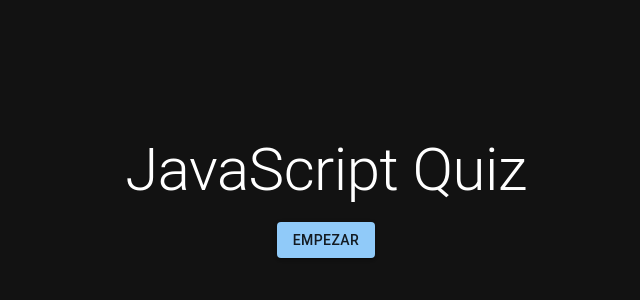
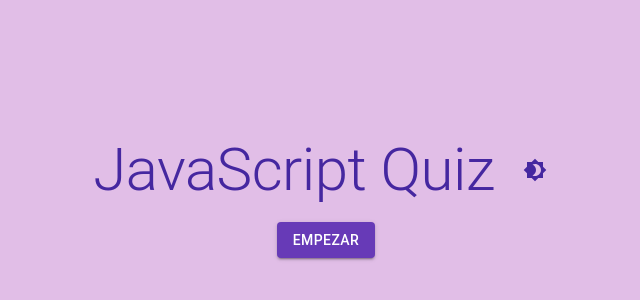
Before and after one commit to fabrinucci/simple-projects, a React (Vite) app in the folder projects/javascript-quiz-zustand/: page / in a window 1280 px wide. Shown: the part 196-496 px from the top of the page, without its empty margins (314-954 px from the left). Built offline with nearby package versions, Linux system fonts and the light colour scheme.

Commit message:
Add theme

```diff
--- a/projects/javascript-quiz-zustand/src/App.tsx
+++ b/projects/javascript-quiz-zustand/src/App.tsx
@@ -1,22 +1,23 @@
+import { createContext } from 'react';
 import { Container, Stack, Typography } from '@mui/material';
-import { ThemeProvider, createTheme } from '@mui/material/styles';
+import { ThemeProvider } from '@mui/material/styles';
 import CssBaseline from '@mui/material/CssBaseline';
 
 import { useQuestionsStore } from './store/questions.store';
 import { Start } from './components/Start';
 import { Game } from './components/Game';
+import { SwitchTheme } from './components/Theme';
+import { useTheme } from './hooks/useTheme';
 
-const darkTheme = createTheme({
-	palette: {
-		mode: 'dark',
-	},
-});
+const ColorModeContext = createContext({ toggleColorMode: () => {} });
 
 function App() {
+	const { theme, colorMode } = useTheme();
 	const questions = useQuestionsStore((state) => state.questions);
 
 	return (
-		<ThemeProvider theme={darkTheme}>
+		<ColorModeContext.Provider value={colorMode}>
+			<ThemeProvider theme={theme}>
 				<CssBaseline />
 
 				<main>
@@ -29,6 +30,7 @@
 							<Typography component='h1' variant='h2'>
 								JavaScript Quiz
 							</Typography>
+							<SwitchTheme theme={theme} colorMode={colorMode} />
 						</Stack>
 						<Stack
 							padding={2}
@@ -42,6 +44,7 @@
 					</Container>
 				</main>
 			</ThemeProvider>
+		</ColorModeContext.Provider>
 	);
 }
 
--- /dev/null
+++ b/projects/javascript-quiz-zustand/src/components/Theme.tsx
@@ -0,0 +1,28 @@
+import { Brightness1, Brightness4 } from '@mui/icons-material';
+import { Box, IconButton, Theme } from '@mui/material';
+
+interface Props {
+	theme: Theme;
+	colorMode: {
+		toggleColorMode: () => void;
+	};
+}
+export const SwitchTheme = ({ theme, colorMode }: Props) => {
+	return (
+		<Box
+			sx={{
+				display: 'flex',
+				alignItems: 'center',
+				justifyContent: 'center',
+				bgcolor: 'background.default',
+				color: 'text.primary',
+			}}>
+			<IconButton
+				size='large'
+				onClick={colorMode.toggleColorMode}
+				color='inherit'>
+				{theme.palette.mode === 'dark' ? <Brightness1 /> : <Brightness4 />}
+			</IconButton>
+		</Box>
+	);
+};
--- /dev/null
+++ b/projects/javascript-quiz-zustand/src/hooks/useTheme.tsx
@@ -0,0 +1,24 @@
+import { createTheme, PaletteMode } from '@mui/material';
+import { useMemo, useState } from 'react';
+import { getDesignTokens } from '../theme';
+
+export const useTheme = () => {
+	const [mode, setMode] = useState<PaletteMode>('light');
+	const colorMode = useMemo(
+		() => ({
+			toggleColorMode: () => {
+				setMode((prevMode: PaletteMode) =>
+					prevMode === 'light' ? 'dark' : 'light',
+				);
+			},
+		}),
+		[],
+	);
+
+	const theme = useMemo(() => createTheme(getDesignTokens(mode)), [mode]);
+
+	return {
+		theme,
+		colorMode,
+	};
+};
--- /dev/null
+++ b/projects/javascript-quiz-zustand/src/theme/index.ts
@@ -0,0 +1,43 @@
+import type { PaletteMode } from '@mui/material';
+import { deepOrange, deepPurple, purple } from '@mui/material/colors';
+
+export const getDesignTokens = (mode: PaletteMode) => ({
+	palette: {
+		mode,
+		...(mode === 'light'
+			? {
+					primary: {
+						main: '#673ab7',
+					},
+					secondary: {
+						main: '#673ab7',
+					},
+					divider: purple[400],
+					background: {
+						default: purple[100],
+						paper: purple[200],
+					},
+					text: {
+						primary: deepPurple[800],
+						secondary: deepOrange[50],
+					},
+				}
+			: {
+					primary: {
+						main: '#ea80fc',
+					},
+					secondary: {
+						main: purple[100],
+					},
+					divider: purple[300],
+					background: {
+						default: purple[900],
+						paper: purple[700],
+					},
+					text: {
+						primary: purple[50],
+						secondary: purple[100],
+					},
+				}),
+	},
+});
```
Lines whose indentation alone changed are shown as unchanged.
